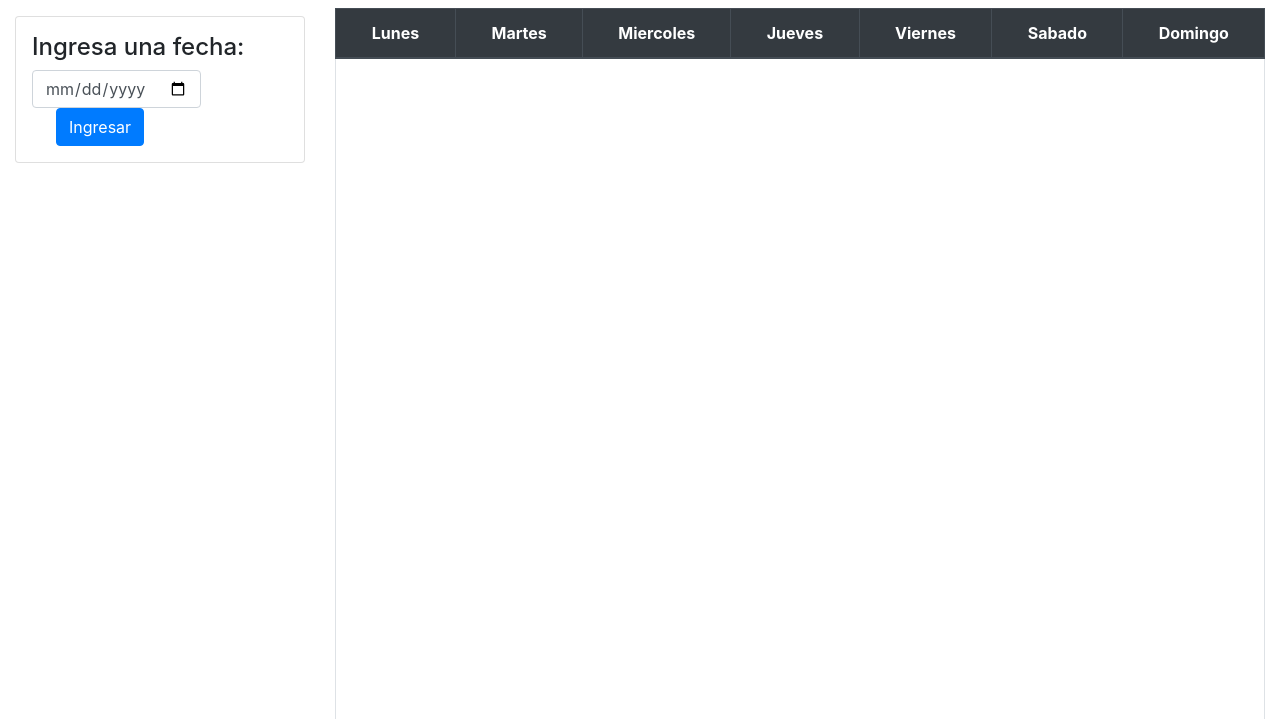
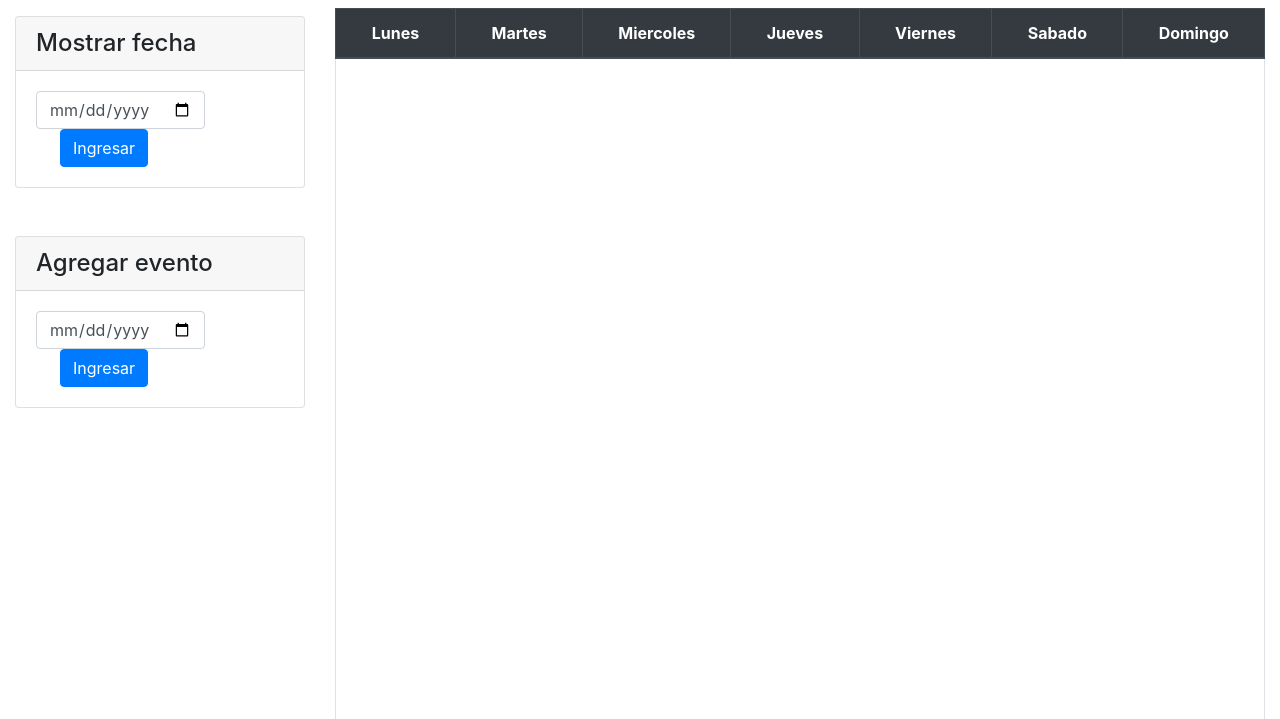
Before and after one commit to moxwel/csm, a PHP site: page /page/cal.php in a window 1280 px wide. Shown: the part 56-775 px from the top of the page. Run offline with PHP 8.4, Linux system fonts and the light colour scheme; the visitor is signed in with stand-in values (Sample User, id 1); lists and menus that the app fills with data are empty; some libraries are stand-ins or nearby versions.

Commit message:
Añadir evento

```diff
--- a/page/cal.php
+++ b/page/cal.php
@@ -36,20 +36,34 @@ require "./tools/verify.php";
 
 <div class="container-fluid pt-2" style="height: 90%">
     <div class="row" style="height: 100%">
+
         <div class="col-3 pt-2">
-        <div class="card p-3">
-            <h4>Ingresa una fecha:</h4>
+            <div class="card">
+                <h4 class="card-header">Mostrar fecha</h4>
+                <div class="card-body">
+
                     <form class="form-inline" method="get">
-
                         <input class="form-control" type="date"     name="fecha" required>
                         <input class="btn btn-primary ml-4" type="submit"   name="env"   value="Ingresar">
                     </form>
+
                 </div>
 
             </div>
+            <div class="card mt-5">
+                <h4 class="card-header">Agregar evento</h4>
+                <div class="card-body">
+
+                    <form class="form-inline" method="get">
+                        <input class="form-control" type="date"     name="fecha" required>
+                        <input class="btn btn-primary ml-4" type="submit"   name="env"   value="Ingresar">
+                    </form>
+
+                </div>
+            </div>
+        </div>
+
         <div class="col">
-
-
             <table class="table table-striped table-bordered">
                 <thead class="thead-dark">
                     <tr style="height: 15px; text-align: center">
@@ -112,10 +126,5 @@ if (isset($_GET['fecha'])) {
     </div>
 </div>
 
-
-
-
-
-
 </body>
 </html>
--- a/page/tools/log.php
+++ b/page/tools/log.php
@@ -22,6 +22,7 @@ if (isset($_POST['send'])) {
         if (password_verify($pass, $pwd)) {
             $_SESSION['loged'] = true;
             $_SESSION['email'] = $email;
+            $_SESSION['id'] = $id;
             ses_msg("success", "<span class='mdi mdi-check'></span> Bienvenido de vuelta.");
             header('Location: /csm/page/home.php');
         } else {
--- a/page/tools/verify.php
+++ b/page/tools/verify.php
@@ -2,7 +2,9 @@
 
 // Para verificar si esta logueado, si no, no permite entrar a la pagina.
 if (isset($_SESSION['loged']) and $_SESSION['loged']) {
+    // Se transmiten variables de la sesion de uno
     $email = $_SESSION['email'];
+    $id = $_SESSION['id'];
 } else {
     ses_msg("info", "<span class='mdi mdi-information'></span> Inicia sesion primero.");
     header('Location: /csm/');
```
Lines whose indentation alone changed are shown as unchanged.
